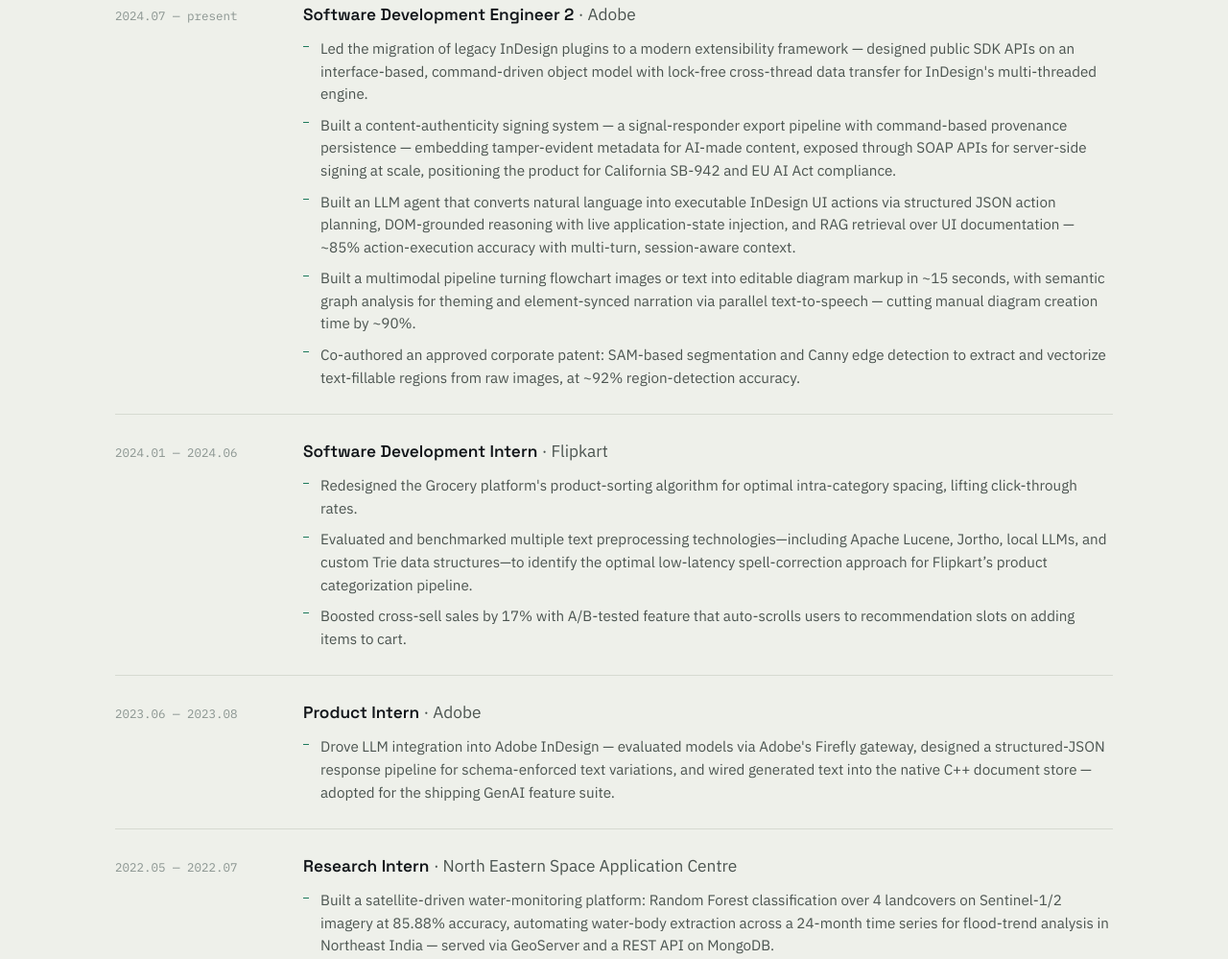
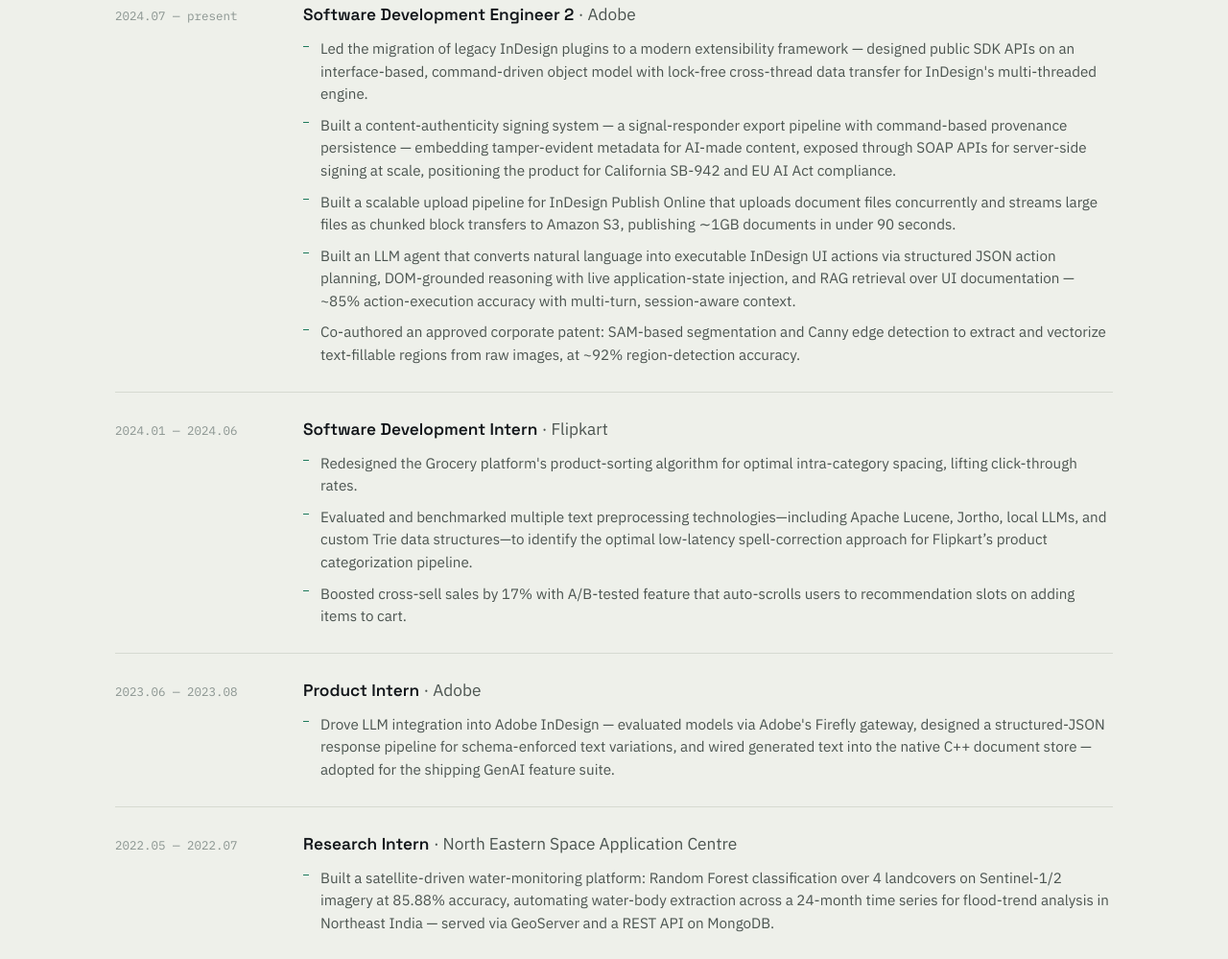
Before and after one commit to rohannnguptaaa/rohannnguptaaa.github.io, a plain HTML site: page index.html in a window 1280 px wide. Shown: the part 949-1948 px from the top of the page at 96% size. Drawn offline with Linux system fonts and the light colour scheme.

Commit message:
Added Adobe PO work to index

```diff
--- a/index.html
+++ b/index.html
@@ -105,8 +105,8 @@
             <ul class="entry-points">
               <li>Led the migration of legacy InDesign plugins to a modern extensibility framework — designed public SDK APIs on an interface-based, command-driven object model with lock-free cross-thread data transfer for InDesign's multi-threaded engine.</li>
               <li>Built a content-authenticity signing system — a signal-responder export pipeline with command-based provenance persistence — embedding tamper-evident metadata for AI-made content, exposed through SOAP APIs for server-side signing at scale, positioning the product for California SB-942 and EU AI Act compliance.</li>
+              <li>Built a scalable upload pipeline for InDesign Publish Online that uploads document files concurrently and streams large files as chunked block transfers to Amazon S3, publishing ∼1GB documents in under 90 seconds.
               <li>Built an LLM agent that converts natural language into executable InDesign UI actions via structured JSON action planning, DOM-grounded reasoning with live application-state injection, and RAG retrieval over UI documentation — ~85% action-execution accuracy with multi-turn, session-aware context.</li>
-              <li>Built a multimodal pipeline turning flowchart images or text into editable diagram markup in ~15 seconds, with semantic graph analysis for theming and element-synced narration via parallel text-to-speech — cutting manual diagram creation time by ~90%.</li>
               <li>Co-authored an approved corporate patent: SAM-based segmentation and Canny edge detection to extract and vectorize text-fillable regions from raw images, at ~92% region-detection accuracy.</li>
             </ul>
           </div>
```
